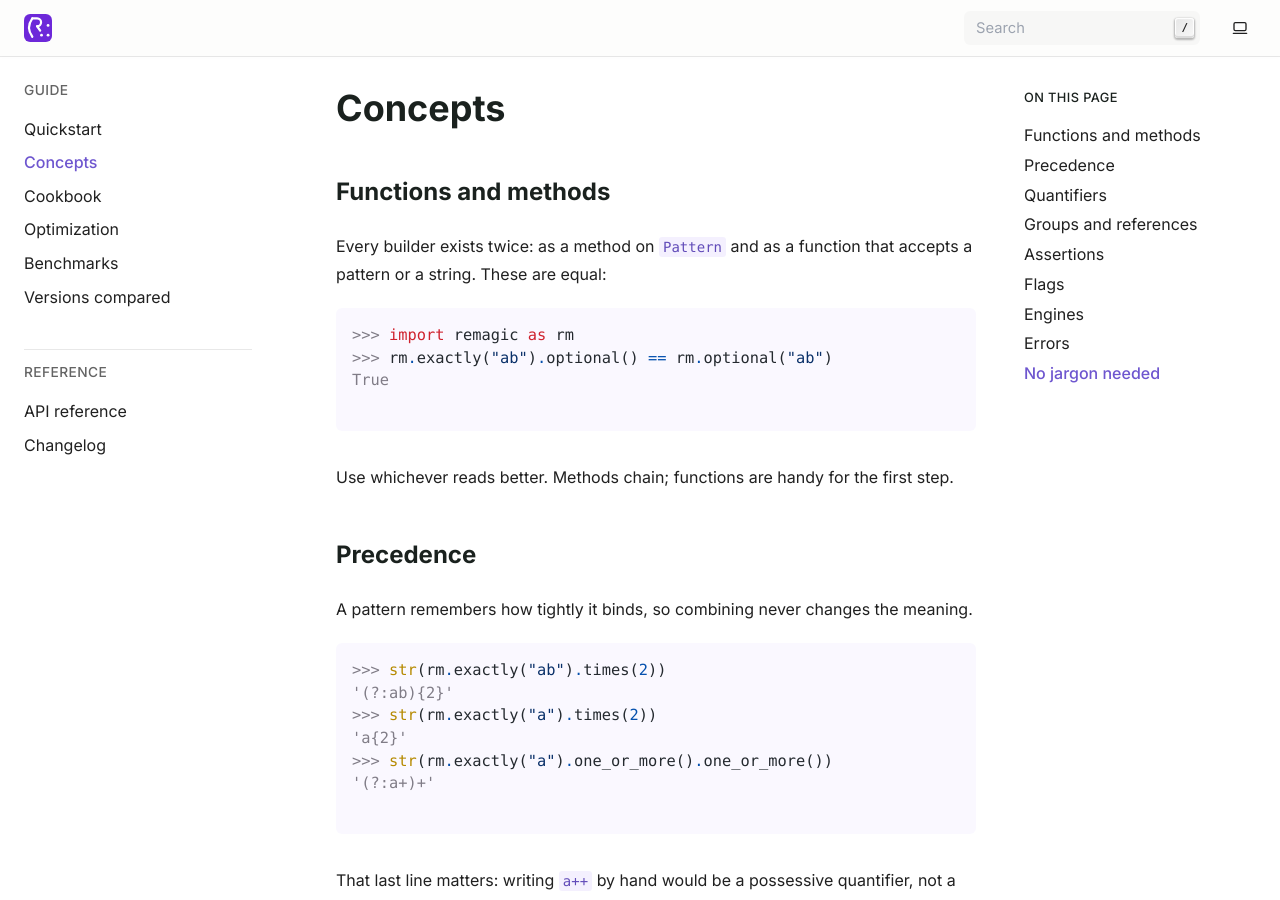
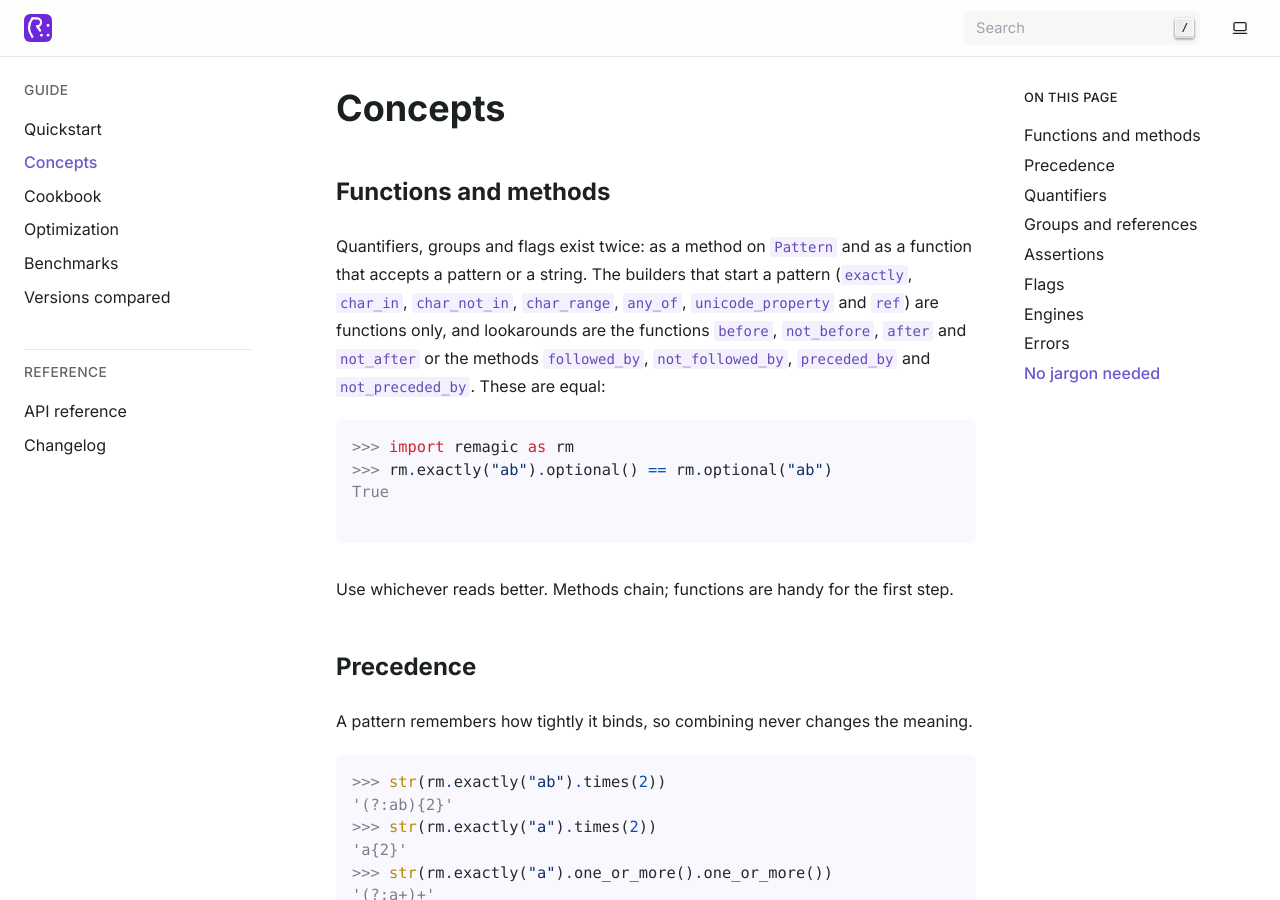
Before and after one commit to ificiana/remagic, a Sphinx documentation site: the page built from docs/guide/concepts.md, in a window 1280 px wide and 900 px high. Built offline with Sphinx 7.4.7, drawn with Linux system fonts in a browser that asks for light colours.

Commit message:
docs: describe which builders are methods and what compile returns

````diff
--- a/docs/guide/concepts.md
+++ b/docs/guide/concepts.md
@@ -2,8 +2,12 @@
 
 ## Functions and methods
 
-Every builder exists twice: as a method on `Pattern` and as a function that
-accepts a pattern or a string. These are equal:
+Quantifiers, groups and flags exist twice: as a method on `Pattern`
+and as a function that accepts a pattern or a string. The builders that start a
+pattern (`exactly`, `char_in`, `char_not_in`, `char_range`, `any_of`,
+`unicode_property` and `ref`) are functions only, and lookarounds are the
+functions `before`, `not_before`, `after` and `not_after` or the methods
+`followed_by`, `not_followed_by`, `preceded_by` and `not_preceded_by`. These are equal:
 
 ```pycon
 >>> import remagic as rm
````
Also changed, not shown: README.md (+3 -1 lines), docs/guide/quickstart.md (+3 -2 lines).
